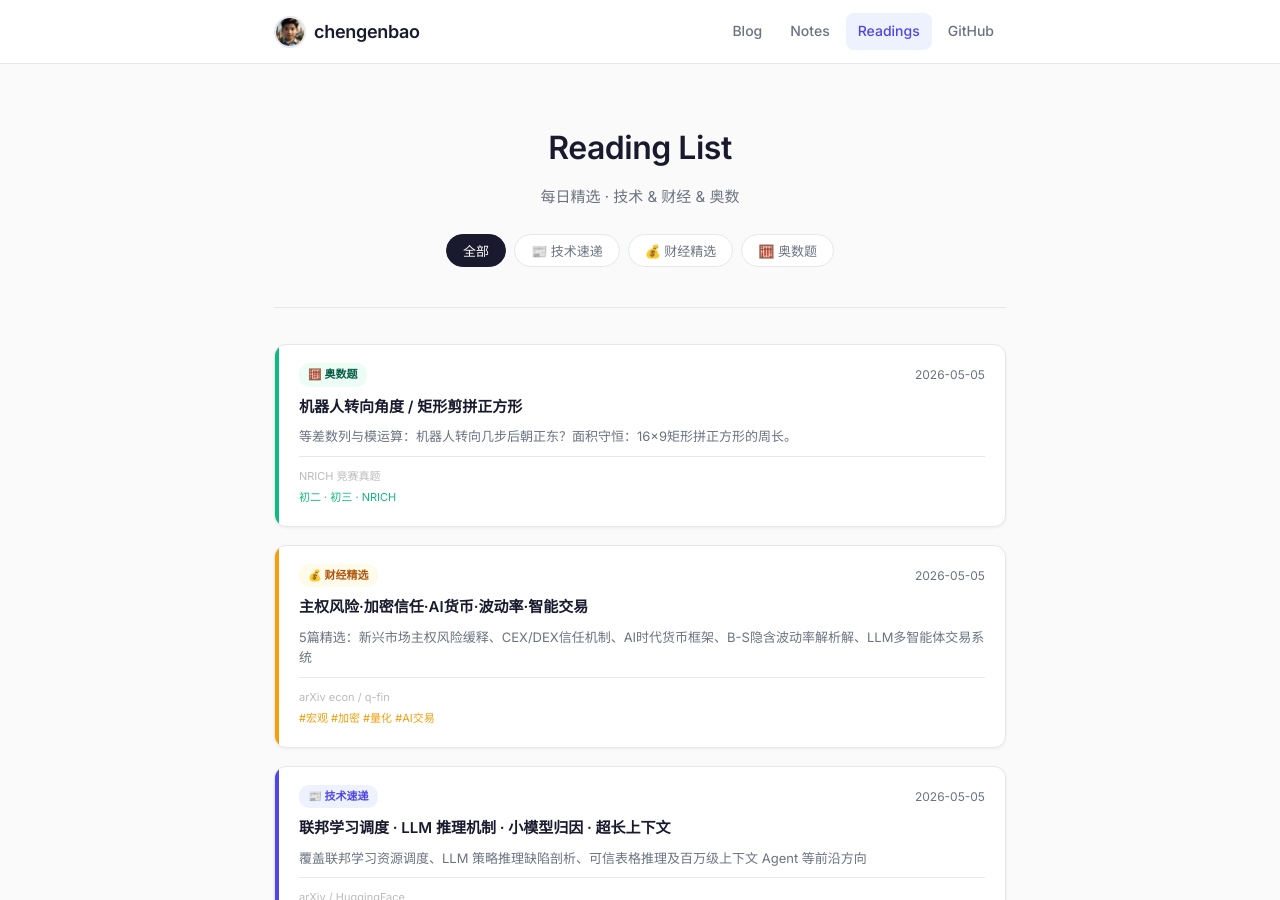
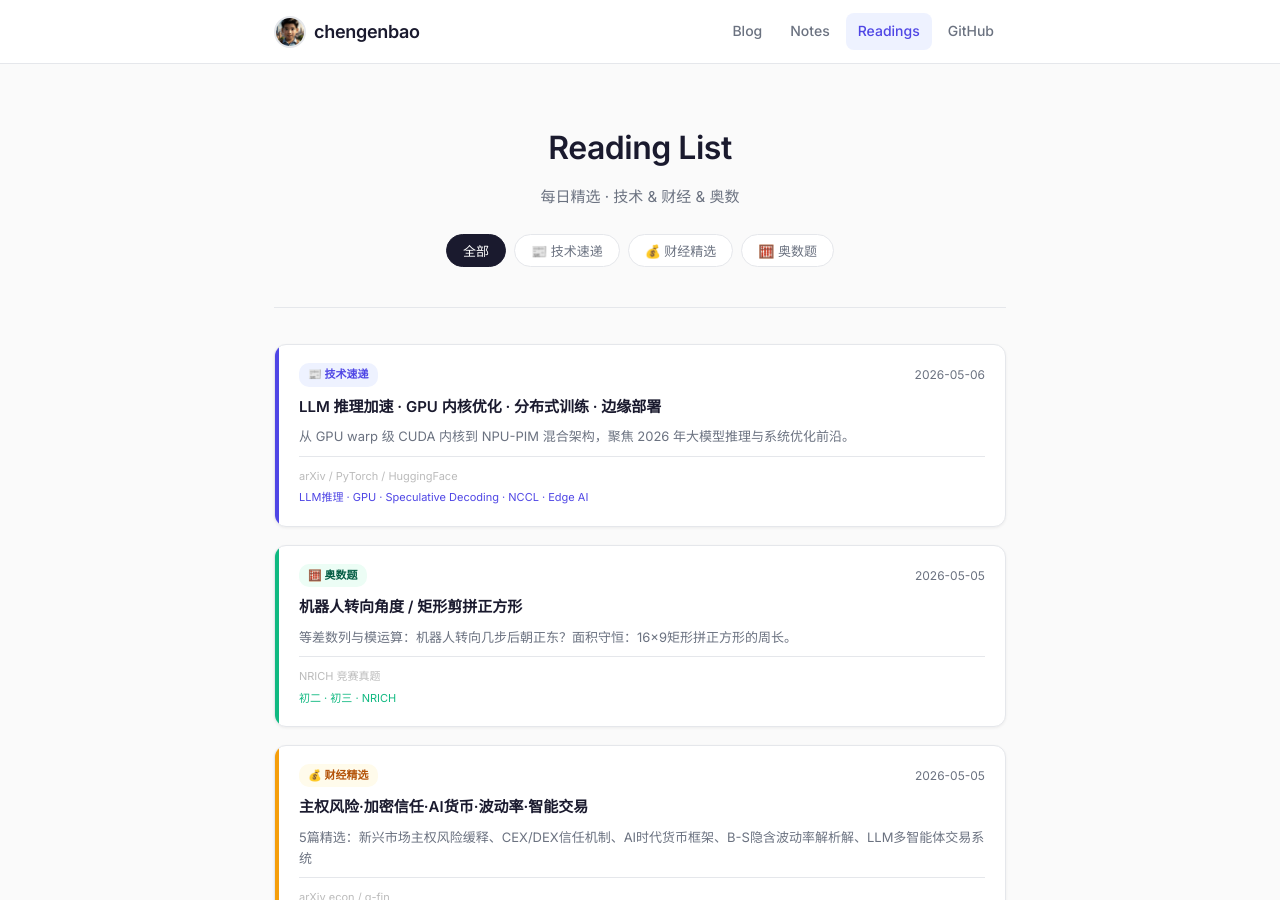
Before and after one commit to chengenbao/chengenbao.github.io, a Jekyll site: the page built from reading-list/index.md, in a window 1280 px wide and 900 px high. Built offline with Jekyll 4.4.1, drawn with Linux system fonts in a browser that asks for light colours.

Commit message:
add tech card 2026-05-06

```diff
--- a/reading-list/index.md
+++ b/reading-list/index.md
@@ -18,6 +18,21 @@ permalink: /reading-list/
   </div>
 
   <div class="rl-grid">
+<a class="rl-card tech" href="/reading-list/2026-05-06-tech-daily/">
+  <div class="rl-accent"></div>
+  <div class="rl-body">
+    <div class="rl-top">
+      <span class="rl-badge tech">📰 技术速递</span>
+      <time>2026-05-06</time>
+    </div>
+    <h2>LLM 推理加速 · GPU 内核优化 · 分布式训练 · 边缘部署</h2>
+    <p>从 GPU warp 级 CUDA 内核到 NPU-PIM 混合架构，聚焦 2026 年大模型推理与系统优化前沿。</p>
+    <div class="rl-meta">
+      <span class="rl-source">arXiv / PyTorch / HuggingFace</span>
+      <span class="rl-tags">LLM推理 · GPU · Speculative Decoding · NCCL · Edge AI</span>
+    </div>
+  </div>
+</a>
 <a class="rl-card math" href="/reading-list/2026-05-05-math/"><div class="rl-accent"></div><div class="rl-body"><div class="rl-top"><span class="rl-badge math">🧮 奥数题</span><time>2026-05-05</time></div><h2>机器人转向角度 / 矩形剪拼正方形</h2><p>等差数列与模运算：机器人转向几步后朝正东？面积守恒：16×9矩形拼正方形的周长。</p><div class="rl-meta"><span class="rl-source">NRICH 竞赛真题</span><span class="rl-tags">初二 · 初三 · NRICH</span></div></div></a>
 <a class="rl-card finance" href="/reading-list/2026-05-05-finance-daily/">
   <div class="rl-accent"></div>
```
